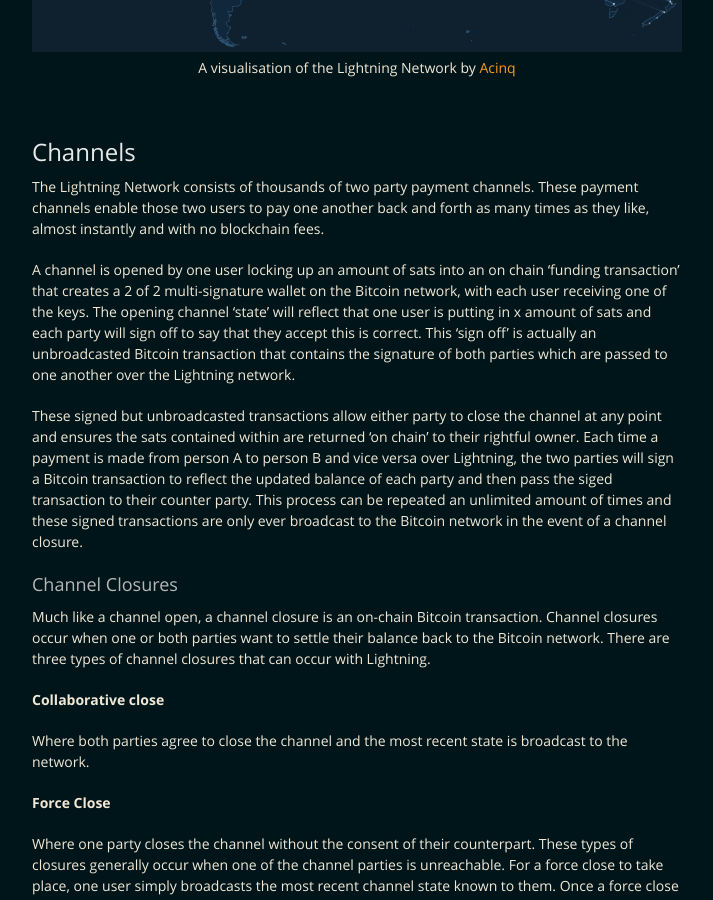
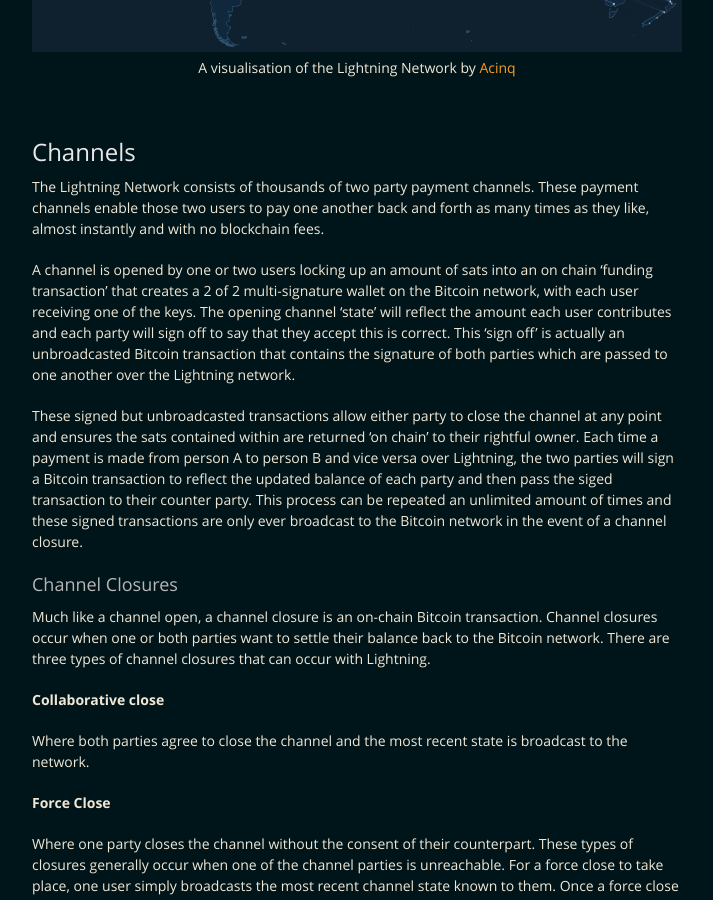
Before and after one commit to BitcoinQnA/ln-guide, a Jekyll site: the page built from index.md, in a window 1280 px wide and 900 px high, scrolled down 1501 px. Shown: the whole window, without its empty margins (283-996 px from the left). Built offline with Jekyll 4.4.1, drawn with Linux system fonts in a browser that asks for light colours.

Commit message:
Update index.md

```diff
--- a/index.md
+++ b/index.md
@@ -43,7 +43,7 @@ A visualisation of the Lightning Network by <a href="https://explorer.acinq.co/"
 
 The Lightning Network consists of thousands of two party payment channels. These payment channels enable those two users to pay one another back and forth as many times as they like, almost instantly and with no blockchain fees.
 
-A channel is opened by one user locking up an amount of sats into an on chain 'funding transaction' that creates a 2 of 2 multi-signature wallet on the Bitcoin network, with each user receiving one of the keys. The opening channel 'state' will reflect that one user is putting in x amount of sats and each party will sign off to say that they accept this is correct. This 'sign off' is actually an unbroadcasted Bitcoin transaction that contains the signature of both parties which are passed to one another over the Lightning network.
+A channel is opened by one or two users locking up an amount of sats into an on chain 'funding transaction' that creates a 2 of 2 multi-signature wallet on the Bitcoin network, with each user receiving one of the keys. The opening channel 'state' will reflect the amount each user contributes and each party will sign off to say that they accept this is correct. This 'sign off' is actually an unbroadcasted Bitcoin transaction that contains the signature of both parties which are passed to one another over the Lightning network.
 
 These signed but unbroadcasted transactions allow either party to close the channel at any point and ensures the sats contained within are returned 'on chain' to their rightful owner. Each time a payment is made from person A to person B and vice versa over Lightning, the two parties will sign a Bitcoin transaction to reflect the updated balance of each party and then pass the siged transaction to their counter party. This process can be repeated an unlimited amount of times and these signed transactions are only ever broadcast to the Bitcoin network in the event of a channel closure.
 
```
